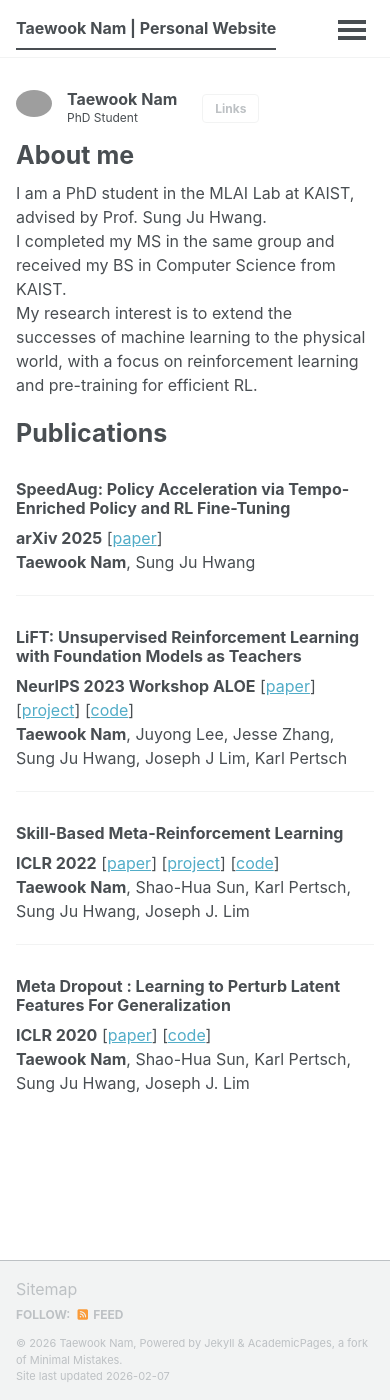
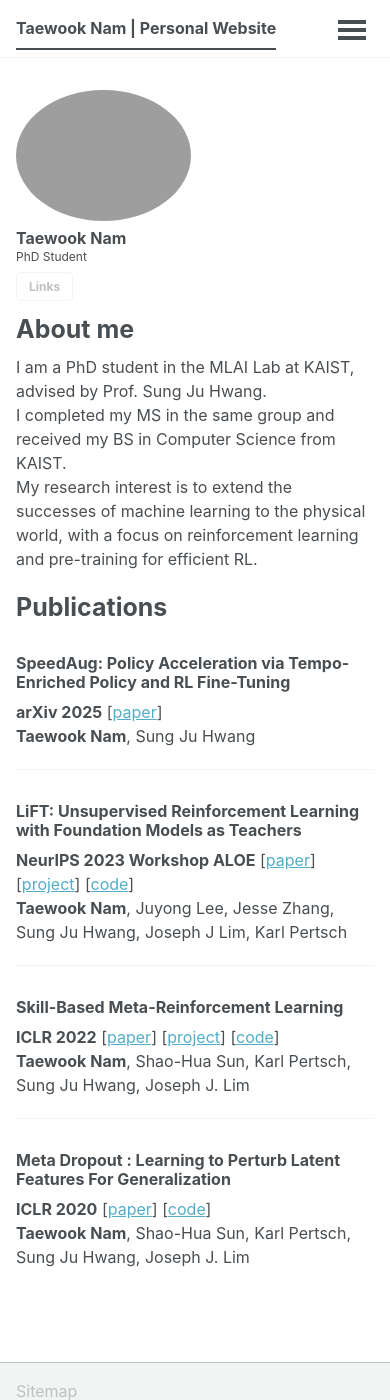
Before and after one commit to namsan96/namsan96.github.io, a Jekyll site: the page built from _pages/about.md, in a window 390 px wide and 1400 px high. Built offline with Jekyll 4.4.1, drawn with Linux system fonts in a browser that asks for light colours; a script bundle is joined from its source files by our own code; library files that are not in the unit come from our copies.

Commit message:
Update _sidebar.scss

```diff
--- a/_sass/layout/_sidebar.scss
+++ b/_sass/layout/_sidebar.scss
@@ -322,3 +322,32 @@
     }
   }
 }
+
+/* ===== Mobile: stack author avatar & content ===== */
+.author__avatar,
+.author__content {
+  @media screen and (max-width: 480px) {
+    display: block;
+  }
+}
+
+.author__avatar {
+  @media screen and (max-width: 480px) {
+    width: auto;
+    margin-bottom: 8px;
+  }
+}
+
+.author__content {
+  @media screen and (max-width: 480px) {
+    padding-left: 0;
+    padding-right: 0;
+  }
+}
+
+.author__urls-wrapper {
+  @media screen and (max-width: 480px) {
+    display: block;
+    margin-top: 6px;
+  }
+}
```
